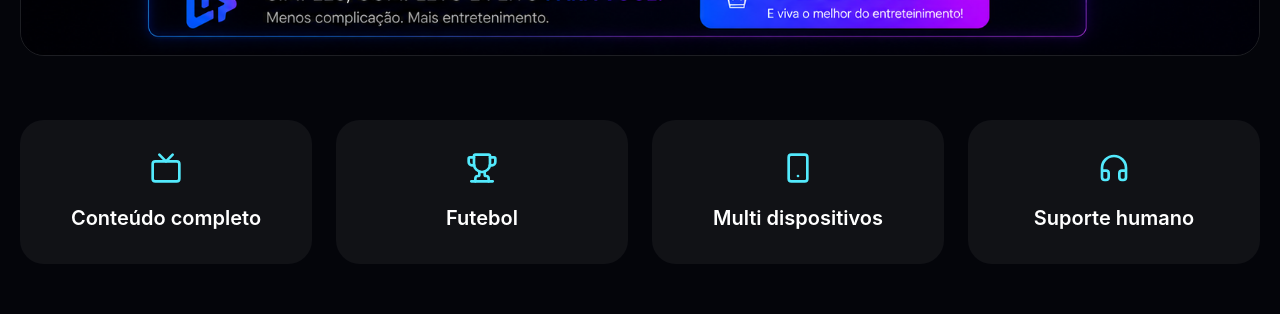
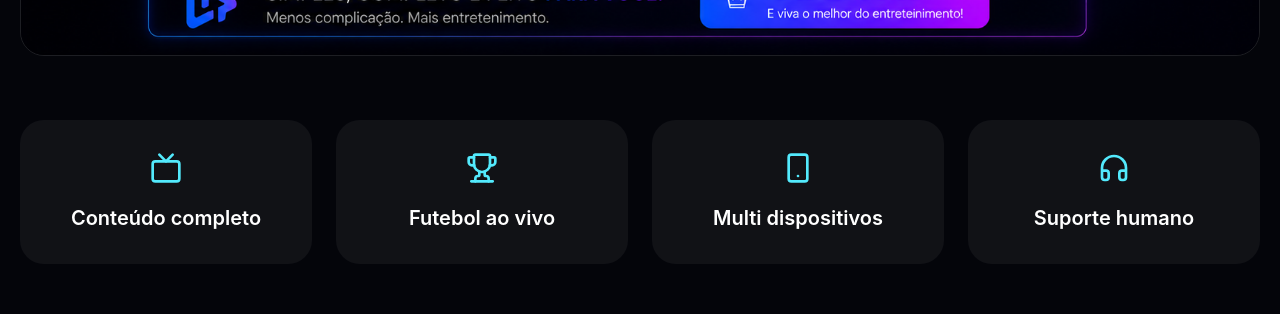
Before and after one commit to FelipeAlves07/lumaplay, a React (Vite) app: page /beneficios in a window 1280 px wide. Shown: the part 900-1214 px from the top of the page. Built offline with nearby package versions, Linux system fonts and the light colour scheme.

Commit message:
fix build

```diff
--- a/src/pages/About.tsx
+++ b/src/pages/About.tsx
@@ -1,5 +1,5 @@
 import { Link } from "react-router-dom";
-import { ArrowLeft, MessageCircle } from "lucide-react";
+import { ArrowLeft } from "lucide-react";
 
 import logoIcon from "../assets/logo-icon.png";
 import aboutLifestyle from "../assets/images/about-lifestyle.webp";
--- a/src/pages/Benefits.tsx
+++ b/src/pages/Benefits.tsx
@@ -11,6 +11,13 @@ import multiDevice from "../assets/images/multi-device.webp";
 import whyLumaplay from "../assets/images/why-lumaplay.webp";
 
 export default function Benefits() {
+  const benefits = [
+    { icon: Tv, title: "Conteúdo completo" },
+    { icon: Trophy, title: "Futebol ao vivo" },
+    { icon: Smartphone, title: "Multi dispositivos" },
+    { icon: Headphones, title: "Suporte humano" },
+  ];
+
   return (
     <main className="min-h-screen bg-[#04050A] text-white">
       <header className="sticky top-0 z-50 border-b border-white/5 bg-[#04050A]/80 backdrop-blur-2xl">
@@ -33,17 +40,21 @@ export default function Benefits() {
         />
 
         <div className="mt-16 grid md:grid-cols-2 lg:grid-cols-4 gap-6">
-          {[
-            [Tv, "Conteúdo completo"],
-            [Trophy, "Futebol"],
-            [Smartphone, "Multi dispositivos"],
-            [Headphones, "Suporte humano"],
-          ].map(([Icon, title]) => (
-            <div className="rounded-3xl bg-white/5 p-8 text-center">
-              <Icon className="mx-auto mb-5 h-8 w-8 text-cyan-300" />
-              <h3 className="text-xl font-semibold">{title}</h3>
-            </div>
-          ))}
+          {benefits.map((benefit) => {
+            const Icon = benefit.icon;
+
+            return (
+              <div
+                key={benefit.title}
+                className="rounded-3xl bg-white/5 p-8 text-center"
+              >
+                <Icon className="mx-auto mb-5 h-8 w-8 text-cyan-300" />
+                <h3 className="text-xl font-semibold">
+                  {benefit.title}
+                </h3>
+              </div>
+            );
+          })}
         </div>
 
         <img
```
